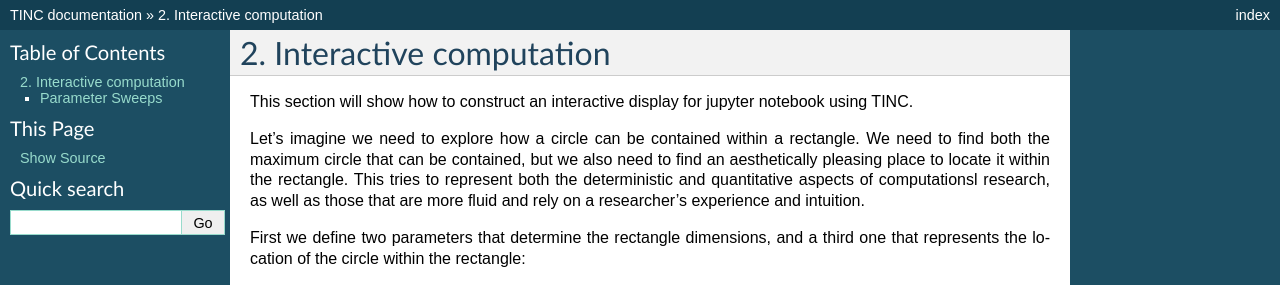
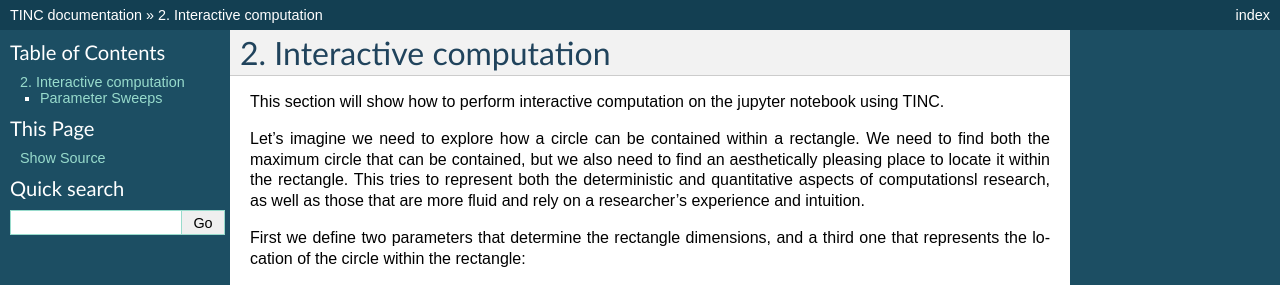
Before and after one commit to AlloSphere-Research-Group/tinc-python, a Sphinx documentation site: the page built from docs/source/interactive_display.rst, in a window 1280 px wide and 900 px high. Shown: the top 285 px of the window. Built offline with Sphinx 7.4.7, drawn with Linux system fonts in a browser that asks for light colours.

Commit message:
Minor updates to documentation

```diff
--- a/docs/source/interactive_display.rst
+++ b/docs/source/interactive_display.rst
@@ -6,7 +6,7 @@
 .. toctree::
    :maxdepth: 4
 
-This section will show how to construct an interactive display for jupyter notebook using TINC.
+This section will show how to perform interactive computation on the jupyter notebook using TINC.
 
 Let's imagine we need to explore how a circle can be contained within a rectangle. We need to
 find both the maximum circle that can be contained, but we also need to find an aesthetically
--- a/docs/source/notebook.rst
+++ b/docs/source/notebook.rst
@@ -86,6 +86,7 @@ Disk buffers in TINC are files on disk that can trigger updates whenever they ch
 image and updates whenever the disk buffer is changed.
 
 To create a disk buffer::
+
     imageBuffer = DiskBufferImage("graph" , "graph.png", "cache")
 
 This will create a disk buffer with *tinc_id* "graph" that will write and read from a file called "graph.png"
```
